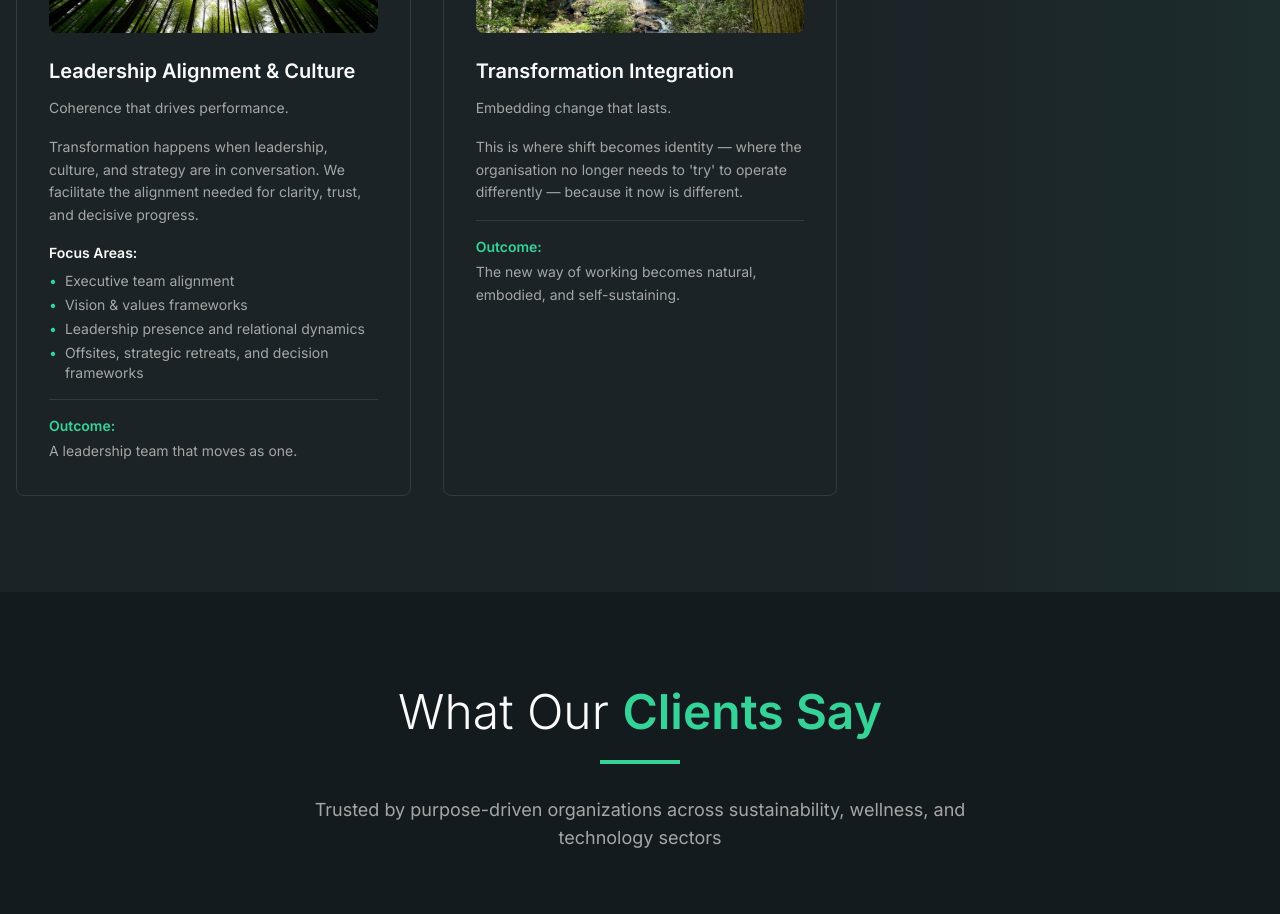
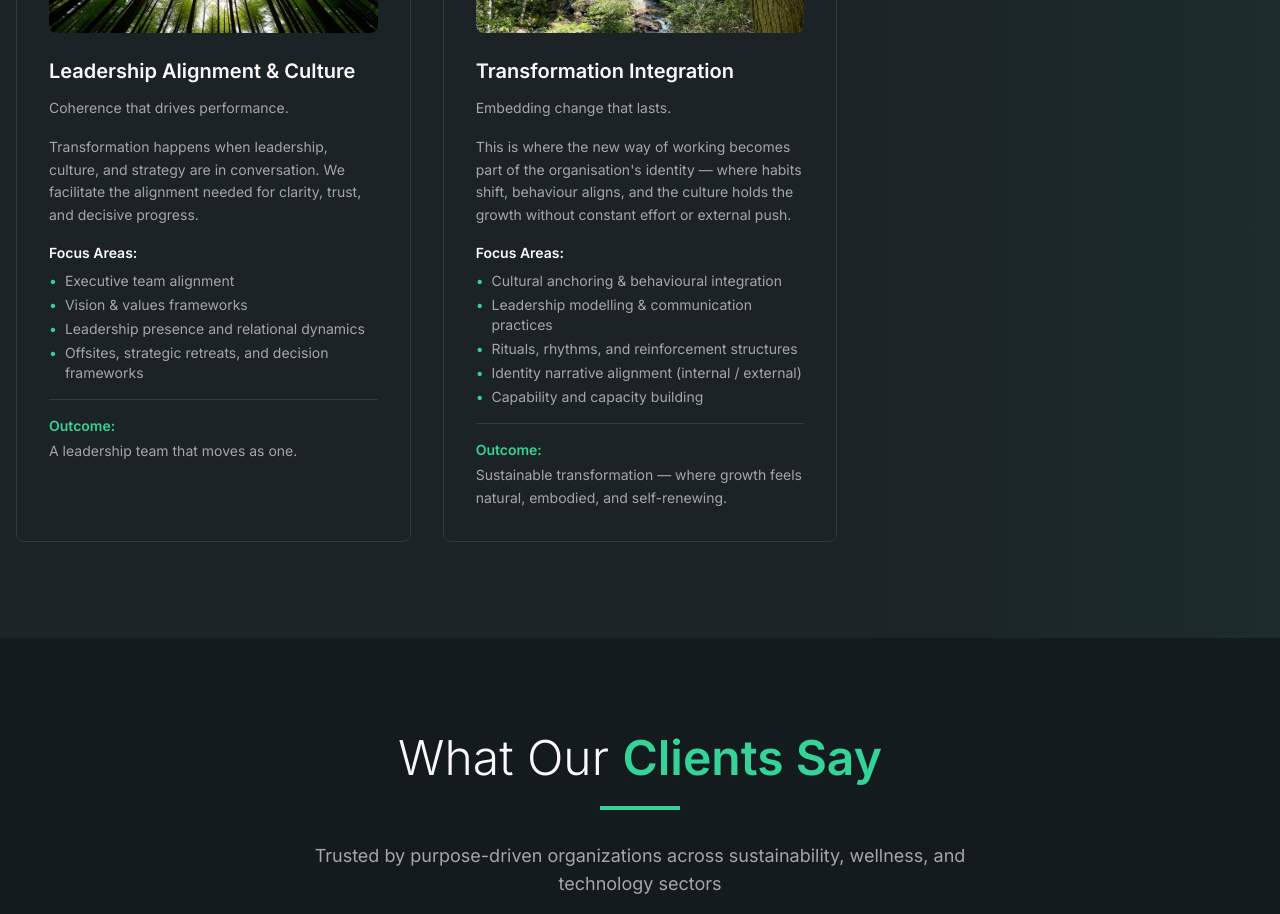
Before and after one commit to biglinkeddata/haruva-advisory, a React (Vite) app: page / in a window 1280 px wide. Shown: the part 2820-3734 px from the top of the page. Built offline with nearby package versions, Linux system fonts and the light colour scheme; the HTML template or start-up script is replaced by a standard one.

Commit message:
Update Transformation Integration copy
Update the Transformation Integration service with revised description, add focus areas, and adjust outcome to reflect embedding change lasting with cultural and behavioral anchors.

```diff
--- a/src/components/Services.tsx
+++ b/src/components/Services.tsx
@@ -113,9 +113,15 @@ const Services = () => {
       image: transformationIntegration,
       title: "Transformation Integration",
       subtitle: "Embedding change that lasts.",
-      description: "This is where shift becomes identity — where the organisation no longer needs to 'try' to operate differently — because it now is different.",
-      focusAreas: null,
-      outcome: "The new way of working becomes natural, embodied, and self-sustaining."
+      description: "This is where the new way of working becomes part of the organisation's identity — where habits shift, behaviour aligns, and the culture holds the growth without constant effort or external push.",
+      focusAreas: [
+        "Cultural anchoring & behavioural integration",
+        "Leadership modelling & communication practices",
+        "Rituals, rhythms, and reinforcement structures",
+        "Identity narrative alignment (internal / external)",
+        "Capability and capacity building"
+      ],
+      outcome: "Sustainable transformation — where growth feels natural, embodied, and self-renewing."
     }
   ];
 
```
